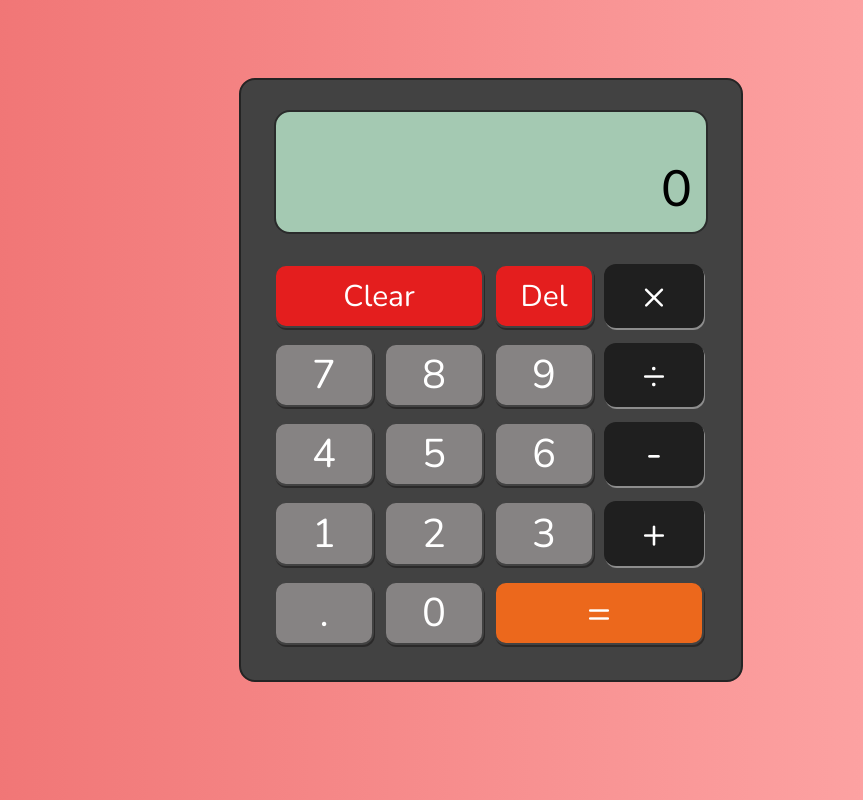
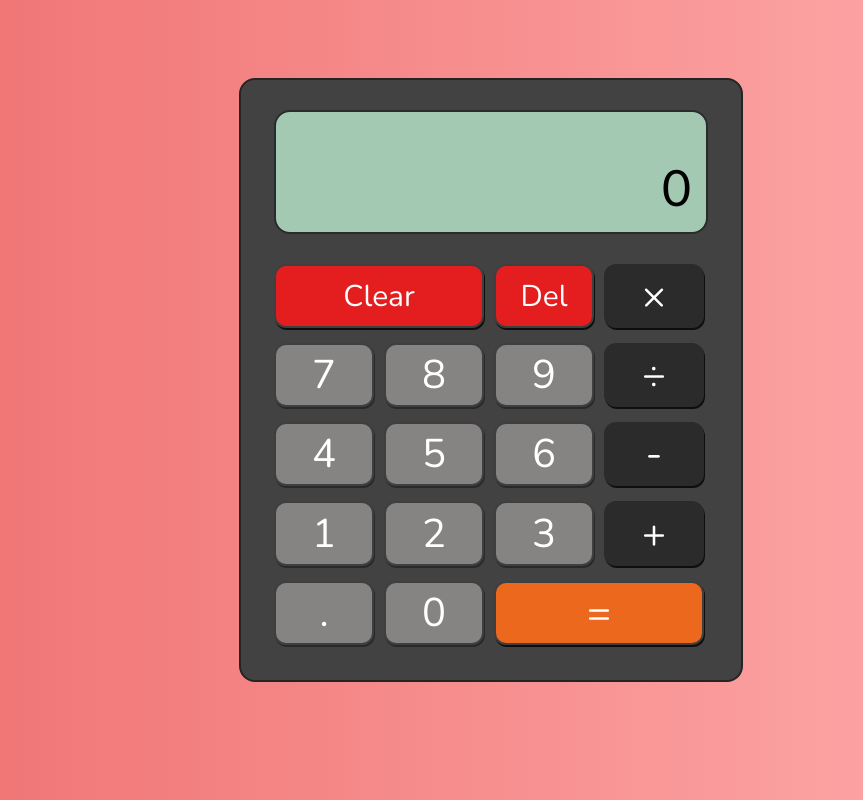
Before and after one commit to Chloeh24/calculator, a plain HTML site: page index.html in a window 1280 px wide. Shown: the whole page, without its empty margins (209-1072 px from the left). Drawn offline with nearby package versions, Linux system fonts and the light colour scheme.

Commit message:
update js file

```diff
--- a/script.js
+++ b/script.js
@@ -9,7 +9,7 @@ var del = document.querySelector('#delete')
 var operator = document.getElementsByClassName('operator')
 var equals = document.querySelector('#equals')
 
-var displayValue = '';
+var displayValue = '0';
 var decimalon = false;
 var x = null
 var y = null
@@ -85,6 +85,10 @@ decimal.addEventListener('click', function(){
             displayValue += '.';
             displayBottom.innerHTML = displayValue;
             decimalon = true
+       }   else {
+           displayValue += '0.';
+           displayBottom.innerHTML = displayValue;
+           decimalon = true
        }
     }
 })
--- a/style.css
+++ b/style.css
@@ -60,7 +60,7 @@ body {
 
 button {
     background-color: rgb(134, 131, 131);
-    border: 2px solid rgb(66, 66, 66);
+    border: 2px solid rgb(63, 63, 63);
     border-radius: 12px;
     box-shadow: 1px 2px rgba(36, 35, 35, 0.781);
     font-family: 'Nunito', sans-serif;
@@ -76,20 +76,22 @@ button::-moz-focus-inner {
  }
 
 .operator {
-    background-color: rgb(31, 31, 31);
-    border: none;
-    box-shadow: 1px 2px rgba(163, 163, 163, 0.781);
+    background-color: rgb(43, 43, 43);
+    border: rgb(29, 29, 29);
+    box-shadow: 1px 2px rgba(0, 0, 0, 0.781);
 
 }
 
 #equals {
     background-color: rgb(236, 104, 28);
     grid-column: span 2;
+    box-shadow: 1px 2px rgba(0, 0, 0, 0.781);
 }
 
 #clear, #delete {
     background-color: rgb(228, 30, 30);
     font-size: 30px;
+    box-shadow: 1px 2px rgba(0, 0, 0, 0.781);
 }
 
 #clear {
```
